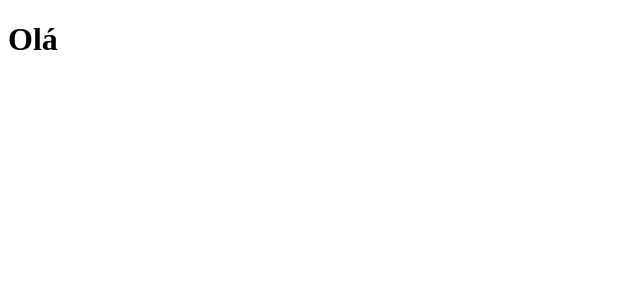
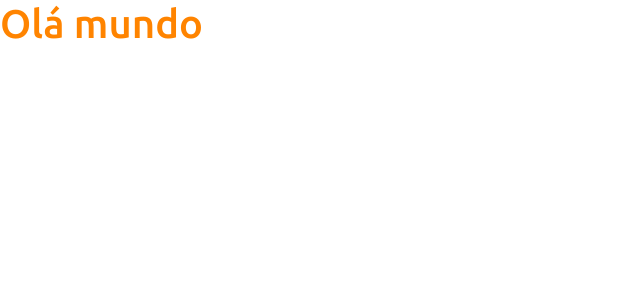
Before and after one commit to cronodrak/dashvendas, a React (Create React App) app in the folder frontend/: page / in a window 1280 px wide. Shown: the top 300 px of the page, without its empty margins (0-640 px from the left). Built offline with nearby package versions, Linux system fonts and the light colour scheme.

Commit message:
Bootstrap

```diff
--- a/frontend/package.json
+++ b/frontend/package.json
@@ -10,6 +10,7 @@
     "@types/node": "^16.18.12",
     "@types/react": "^18.0.28",
     "@types/react-dom": "^18.0.11",
+    "bootstrap": "^5.2.3",
     "react": "^18.2.0",
     "react-dom": "^18.2.0",
     "react-scripts": "5.0.1",
--- a/frontend/src/App.tsx
+++ b/frontend/src/App.tsx
@@ -2,7 +2,7 @@
 function App() {
   return (
     <div>
-      <h1>Olá</h1>
+      <h1 className="text-primary">Olá mundo</h1>
     </div>
   );
 }
--- /dev/null
+++ b/frontend/src/assets/css/styles.css
@@ -0,0 +1,32 @@
+@import url('https://fonts.googleapis.com/css2?family=Ubuntu:wght@300;400;500;700&display=swap');
+:root {
+    --color-primary: #FF8400;
+}
+
+html, body {
+    height: 100%;
+    font-family: "Ubuntu", sans-serif;
+}
+
+#root {
+    display: flex;
+    flex-direction: column;
+    height: 100%;
+}
+
+.content {
+    flex: 1 0 auto;
+}
+
+.footer {
+    flex-shrink: 0;
+    text-align: center;
+}
+
+.bg-primary {
+    background-color: var(--color-primary) !important;
+}
+
+.text-primary {
+    color: var(--color-primary) !important;
+}
--- a/frontend/src/index.tsx
+++ b/frontend/src/index.tsx
@@ -1,5 +1,7 @@
 import React from 'react';
 import ReactDOM from 'react-dom/client';
+import 'bootstrap/dist/css/bootstrap.css'
+import 'assets/css/styles.css'
 import App from './App';
 
 
```
Also changed, not shown: 1 other file (tests, documents, lock files or other folders).
